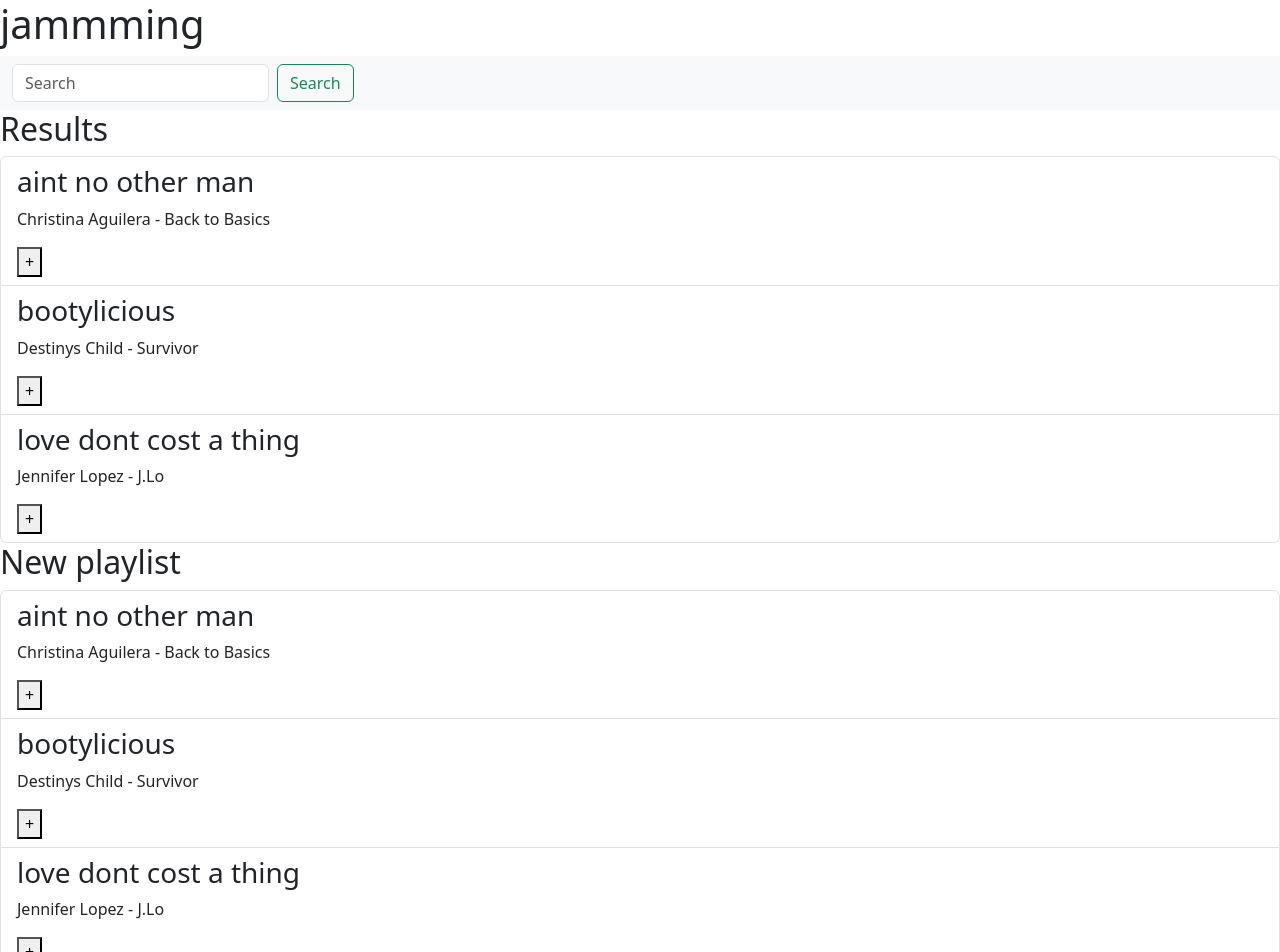
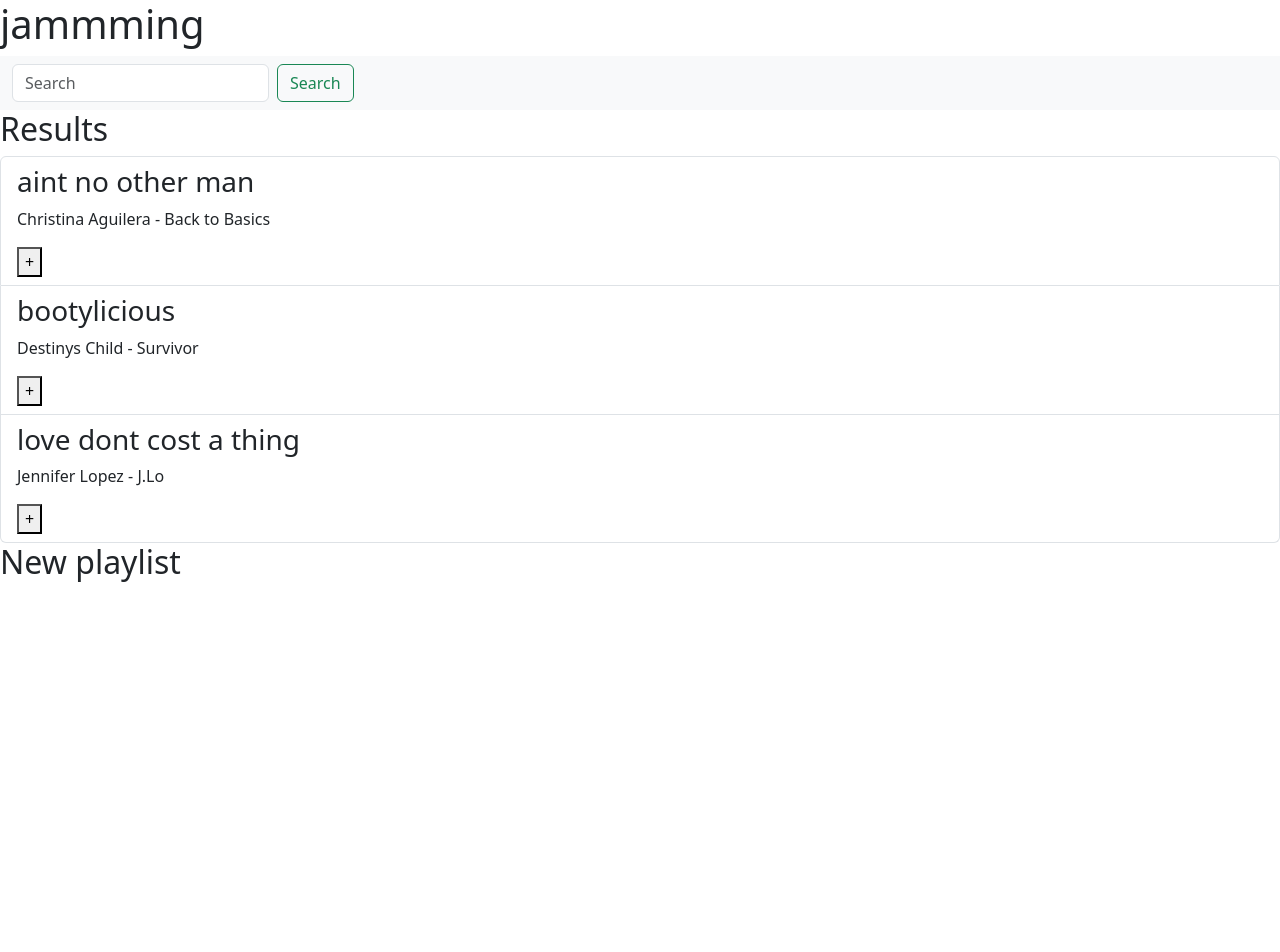
Before and after one commit to clemencerds/jammming, a React (Create React App) app in the folder jammming/: page / in a window 1280 px wide. Shown: the top 952 px of the page. After the commit the page ends 800 px from the top, so only its background shows below. Built offline with nearby package versions, Linux system fonts and the light colour scheme.

Commit message:
implemented adding songs to playlist

```diff
--- a/jammming/src/components/Playlist/Playlist.js
+++ b/jammming/src/components/Playlist/Playlist.js
@@ -1,16 +1,24 @@
 import React, {useState} from 'react';
 import Tracklist from '../Tracklist/Tracklist.js'
 
-function Playlist() {
+function Playlist({playlistTracks}) {
 const [playlistName, setPlaylistName] = useState('New playlist');
-const handleClick = (event) => setPlaylistName(event.target.value);
-const [playlistTracks, setPlaylistTracks] = useState ('');
+const handleName = (event) => setPlaylistName(event.target.value);
+
+
 
 
 return (
     <div>
-        <h2 onClick={handleClick}>{playlistName}</h2>
-        <Tracklist/>
+        <h2 onClick={handleName}>{playlistName}</h2>
+        <ul className="list-group">
+            {playlistTracks.map(track =>
+            <li className="list-group-item" key= {track.id}>
+                <h3>{track.name}</h3>
+                <p>{track.artist} - {track.album}</p>
+                <button>-</button>
+            </li>)}
+        </ul>
     </div>
 )
 };
--- a/jammming/src/components/SearchBar/SearchBar.js
+++ b/jammming/src/components/SearchBar/SearchBar.js
@@ -5,11 +5,11 @@ function SearchBar() {
     const handleChange = (event) => setSearch(event.target.value);
 
     return (
-        <nav class="navbar bg-body-tertiary">
-            <div class="container-fluid">
-            <form class="d-flex" role="search">
-                <input class="form-control me-2" type="search" placeholder="Search" aria-label="Search"/>
-                <button class="btn btn-outline-success" type="submit">Search</button>
+        <nav className="navbar bg-body-tertiary">
+            <div className="container-fluid">
+            <form className="d-flex" role="search">
+                <input className="form-control me-2" type="search" placeholder="Search" aria-label="Search"/>
+                <button className="btn btn-outline-success" type="submit">Search</button>
             </form>
             </div>
         </nav>
--- a/jammming/src/components/SearchResults/SearchResults.js
+++ b/jammming/src/components/SearchResults/SearchResults.js
@@ -1,11 +1,22 @@
-import React from 'react';
-import Tracklist from '../Tracklist/Tracklist.js'
+import React, {useState} from 'react';
+import Playlist from '../Playlist/Playlist.js';
+import Tracklist from '../Tracklist/Tracklist.js';
 
-function SearchResults () {
+function SearchResults ({tracks, toggleTrack}) {
+
+
     return (
         <div>
             <h2>Results</h2>
-            <Tracklist/>
+
+        <ul className="list-group">
+            {tracks.map(track =>
+            <li className="list-group-item" key= {track.id}>
+                <h3>{track.name}</h3>
+                <p>{track.artist} - {track.album}</p>
+                <button onClick= {toggleTrack} >+</button>
+            </li>)}
+        </ul>
         </div>
     )
 
--- a/jammming/src/components/Tracklist/Tracklist.js
+++ b/jammming/src/components/Tracklist/Tracklist.js
@@ -1,43 +1,12 @@
 import React from 'react';
 /* import Track from '../Track/Track.js';
  */
-function Tracklist () {
-    const tracks = [
-        {
-        name : 'aint no other man',
-        artist : 'Christina Aguilera',
-        album : 'Back to Basics',
-        id : 'id1'
-    },
-    {
-        name : 'bootylicious',
-        artist : 'Destinys Child',
-        album : 'Survivor',
-        id : 'id2'
-    },
-    {
-        name : 'love dont cost a thing',
-        artist : 'Jennifer Lopez',
-        album : 'J.Lo',
-        id : 'id3'
-    }
-];
-    const trackAction = () => {
-        return (
-            <button>+</button>
-        )
-    }
+const Tracklist = ({tracks = [], button}) => {
 
-    return (
-        <ul className="list-group">
-            {tracks.map(track =>
-            <li className="list-group-item" key= {track.id}>
-                <h3>{track.name}</h3>
-                <p>{track.artist} - {track.album}</p>
-                {trackAction()}
-            </li>)}
-        </ul>
-    )
+
+
+
+
 };
 
 export default Tracklist;
--- a/jammming/src/components/app/App.js
+++ b/jammming/src/components/app/App.js
@@ -1,16 +1,70 @@
-import React from 'react';
+import React, {useState} from 'react';
 import 'bootstrap/dist/css/bootstrap.css'
 import SearchBar from '../SearchBar/SearchBar.js'
 import SearchResults from '../SearchResults/SearchResults.js'
 import Playlist from '../Playlist/Playlist.js'
 
 function App () {
+  const [tracks, setTracks] = useState([
+    {
+    name : 'aint no other man',
+    artist : 'Christina Aguilera',
+    album : 'Back to Basics',
+    id : 'id1'
+    },
+    {
+    name : 'bootylicious',
+    artist : 'Destinys Child',
+    album : 'Survivor',
+    id : 'id2'
+    },
+    {
+    name : 'love dont cost a thing',
+    artist : 'Jennifer Lopez',
+    album : 'J.Lo',
+    id : 'id3'
+    }
+]);
+
+const [playlistTracks, setPlaylistTracks] = useState ([]);
+// const toggleTrack = ({target}) => {
+//     const clickedTrack = target.value;
+//     setPlaylistTracks((prev) => {
+//         if (prev.includes(clickedTrack)) {
+//             return prev.filter (t => t!== clickedTrack);
+//         }
+//         else {
+//             return [clickedTrack, ...prev];
+//         }
+//     })
+// };
+  // const toggleTrack = (track, clickedTrack) => {
+  //   setPlaylistTracks((prev) => {
+  //             if (prev.includes(clickedTrack)) {
+  //                 return prev.filter (track => track.id!== clickedTrack.id);
+  //             }
+  //             else {
+  //                 return [clickedTrack, ...prev];
+  //             }
+  //   })
+  // }
+
+  const toggleTrack = (track) => {
+    setPlaylistTracks((prevTracks) => {
+    if (playlistTracks.some(clickedTrack => clickedTrack.id !== track.id))
+      {
+      return [...prevTracks, track];
+    }
+    })
+  };
+
+
   return (
     <div>
       <h1>jammming</h1>
       <SearchBar />
-      <SearchResults />
-      <Playlist />
+      <SearchResults tracks={tracks} toggleTrack={toggleTrack} />
+      <Playlist playlistTracks={playlistTracks}/>
     </div>
   )
 }
--- a/jammming/src/index.js
+++ b/jammming/src/index.js
@@ -1,7 +1,7 @@
 import React from 'react';
 import ReactDOM from 'react-dom/client';
 import './index.css';
-import App from './components/App/App';
+import App from './components/App/App.js';
 import reportWebVitals from './reportWebVitals';
 
 const root = ReactDOM.createRoot(document.getElementById('root'));
```
Also changed, not shown: jammming/src/components/Track/Track.js (+24 -24 lines).
